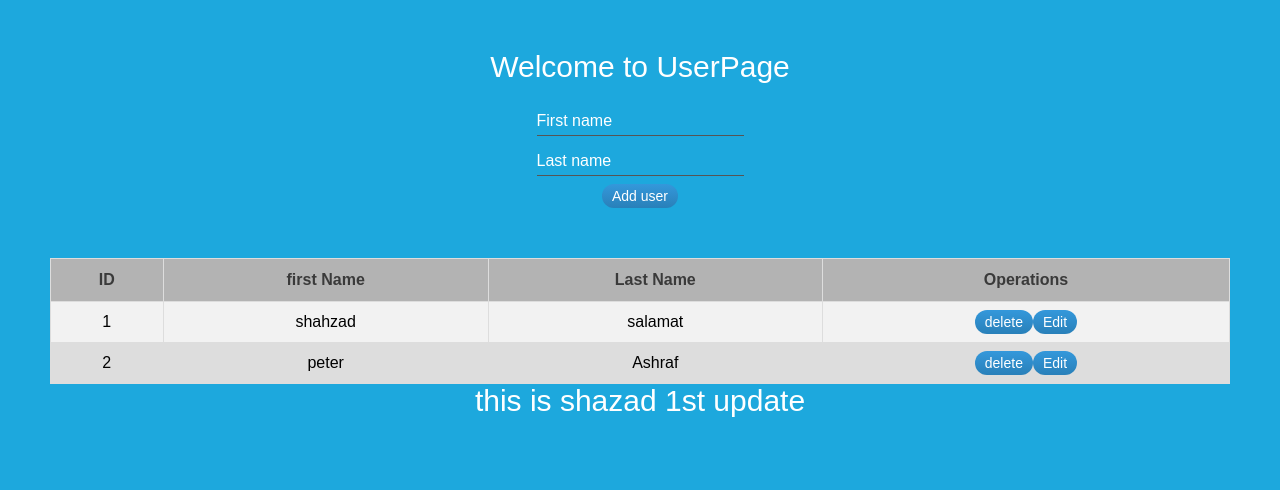
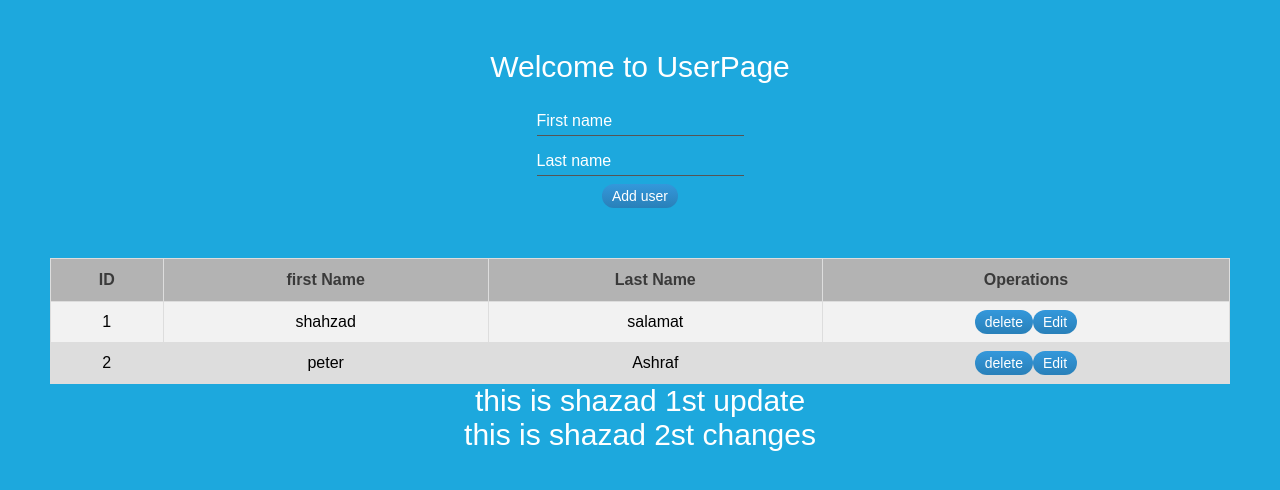
Before and after one commit to shahzadsalamat/react-crud, a React (Create React App) app: page / in a window 1280 px wide. Shown: the top 490 px of the page. Built offline with nearby package versions, Linux system fonts and the light colour scheme; the HTML template or start-up script is replaced by a standard one.

Commit message:
shahzad second commit

```diff
--- a/src/App.js
+++ b/src/App.js
@@ -71,6 +71,7 @@ class App extends Component {
                       )}
             </table>
              <p>this is shazad 1st update</p>
+             <p>this is shazad 2st changes</p>
         </div>
       </div>
     );
```
